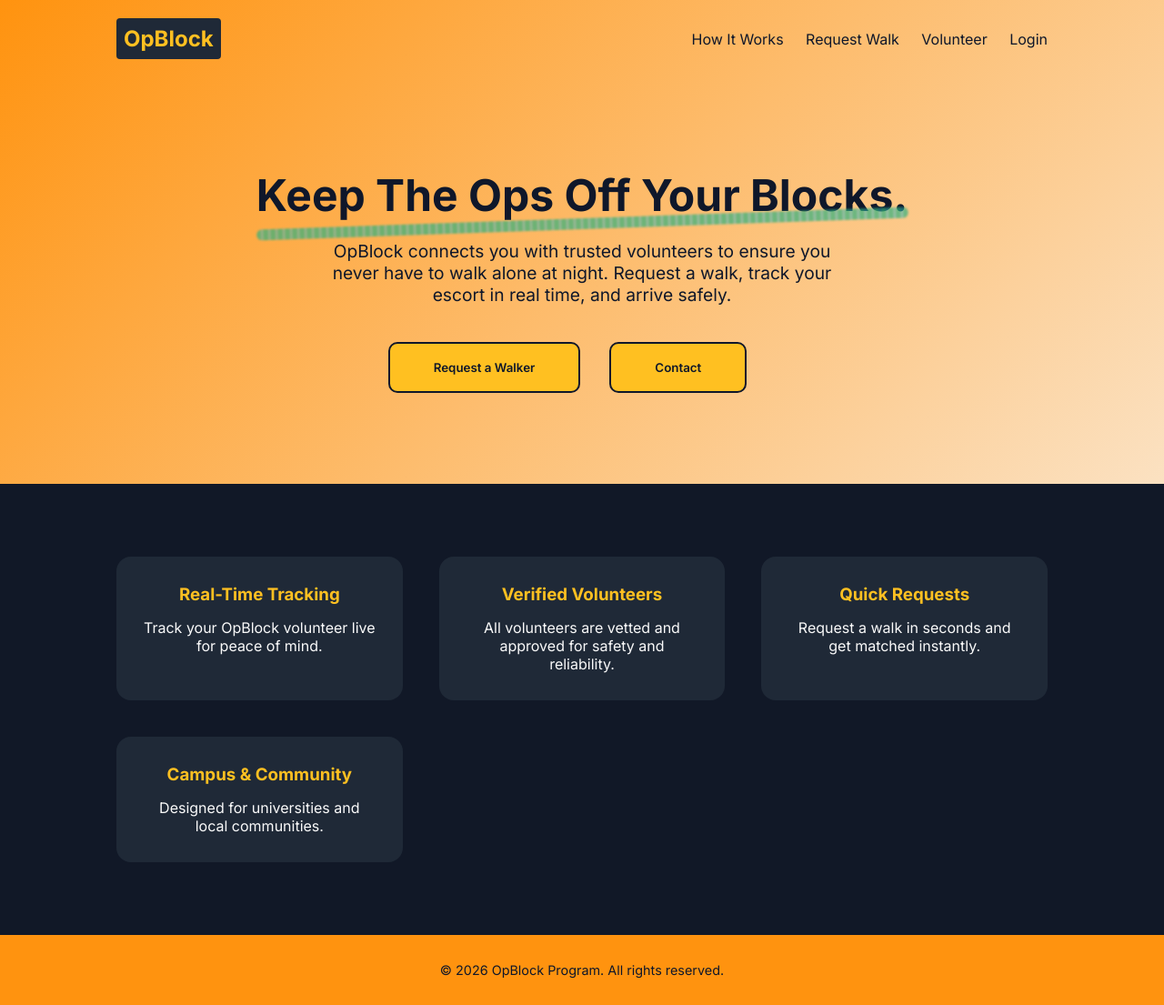
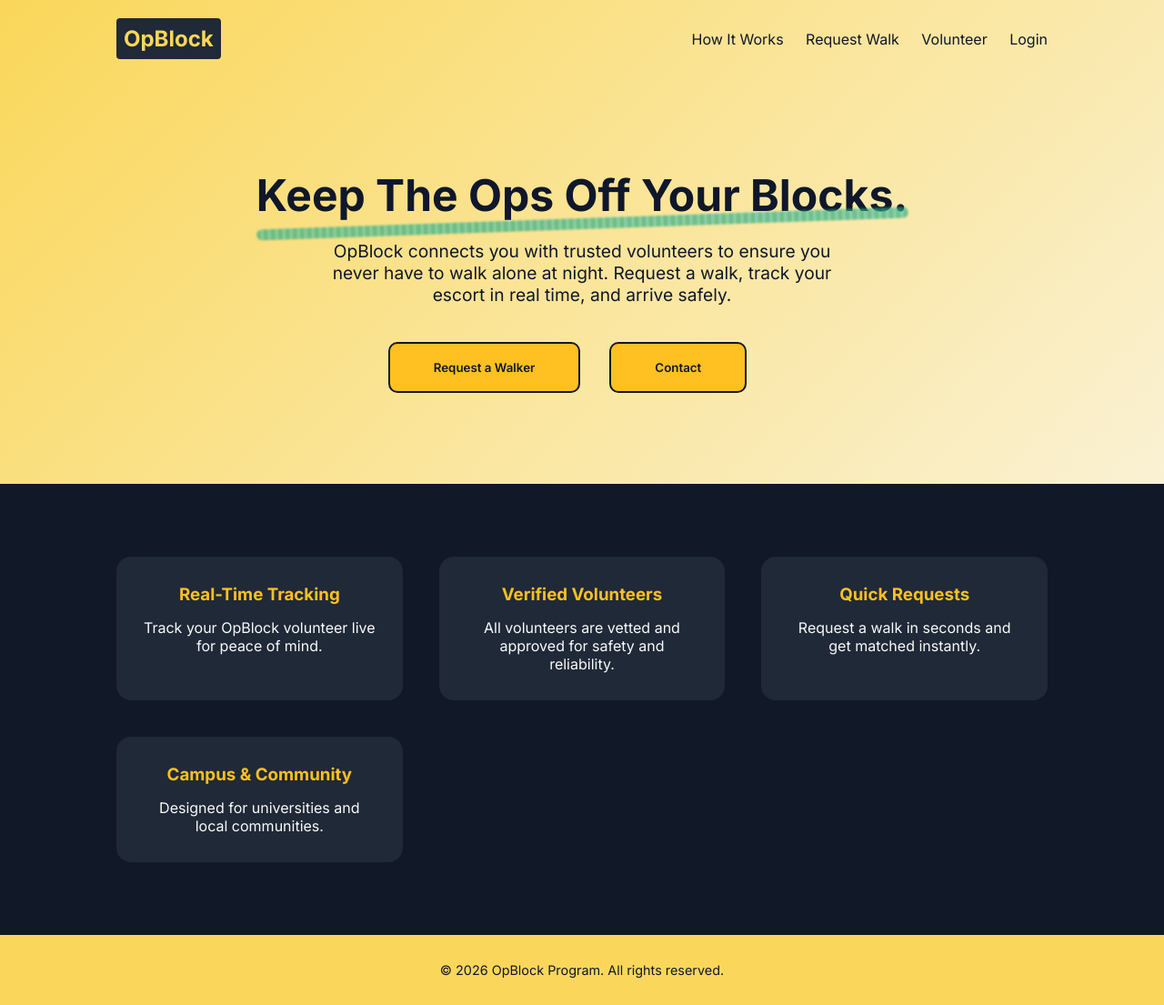
Before and after one commit to SirOrangePeel/OpBlock, a Flask app: page / in a window 1280 px wide. Shown: the whole page at 91% size. Run offline with Flask 3, Linux system fonts and the light colour scheme.

Commit message:
Added new colors

```diff
--- a/website/static/css/colors.css
+++ b/website/static/css/colors.css
@@ -1,5 +1,5 @@
 :root {
-    --gradient-start: #FF930F;
+    --gradient-start: #fad75a;
     --gradient-end: #FAFAFA;
 
     --primary-color: #ffc021;
--- a/website/templates/base.html
+++ b/website/templates/base.html
@@ -22,7 +22,7 @@
             flex-direction: column;
 
             background: linear-gradient(
-                135deg,
+                180deg,
                 var(--gradient-start),
                 var(--gradient-end)
             );
@@ -47,7 +47,7 @@
                 transition: 0.3s ease;
                 font-size: 1.5rem;
                 font-weight: 700;
-                color: var(--primary-color);
+                color: var(--gradient-start);
                 text-decoration: none;
         }
         .container {
--- a/website/templates/home.html
+++ b/website/templates/home.html
@@ -5,26 +5,9 @@
 <meta name="viewport" content="width=device-width, initial-scale=1.0" />
 <title>OpBlock</title>
 <link href="https://fonts.googleapis.com/css2?family=Inter:wght@400;600;700&display=swap" rel="stylesheet">
+<link rel="stylesheet" href="{{ url_for('static', filename='css/colors.css') }}">
+<link rel="stylesheet" href="{{ url_for('static', filename='css/titles.css') }}">
 <style>
-    :root {
-    --gradient-start: #FF930F;
-    --gradient-end: #FAFAFA;
-
-    --primary-color: #ffc021;
-    --primary-hover: #d0d921;
-
-    --background-dark: #111827;
-    --card-background: #1f2937;
-
-    --text-main-black: #0f172a;
-    --text-main-white: #FAFAFA;
-    --text-muted: #0f172a;
-    --text-footer: #0f172a;
-
-    --button-text-dark: #0f172a;
-
-    --chalk-green: #2fb07c;
-    }
     * {
         margin: 0;
         padding: 0;
@@ -52,7 +35,7 @@
         transition: 0.3s ease;
         font-size: 1.5rem;
         font-weight: 700;
-        color: var(--primary-color);
+        color: var(--gradient-start);
     }
 
     .nav-links a {
```
